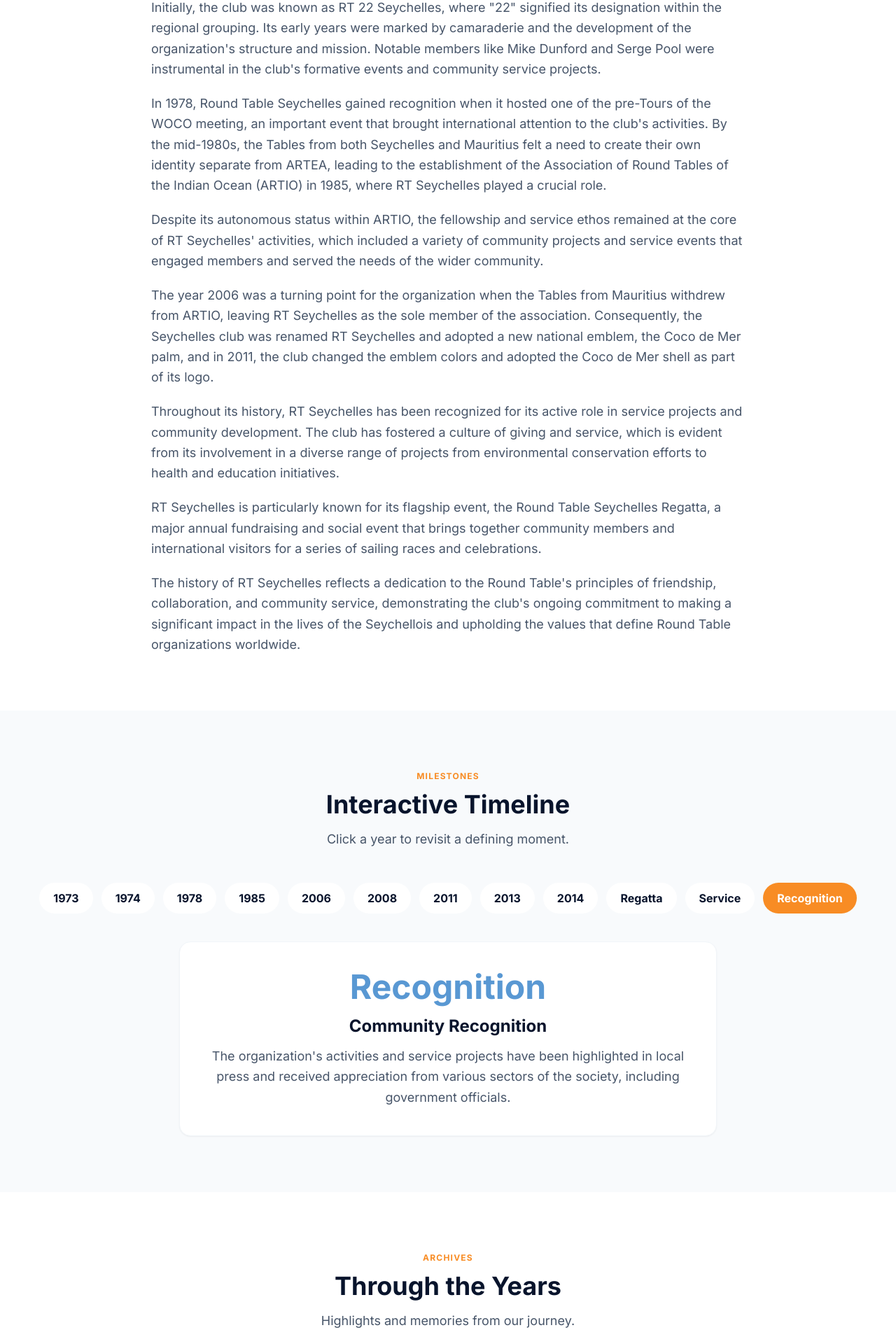
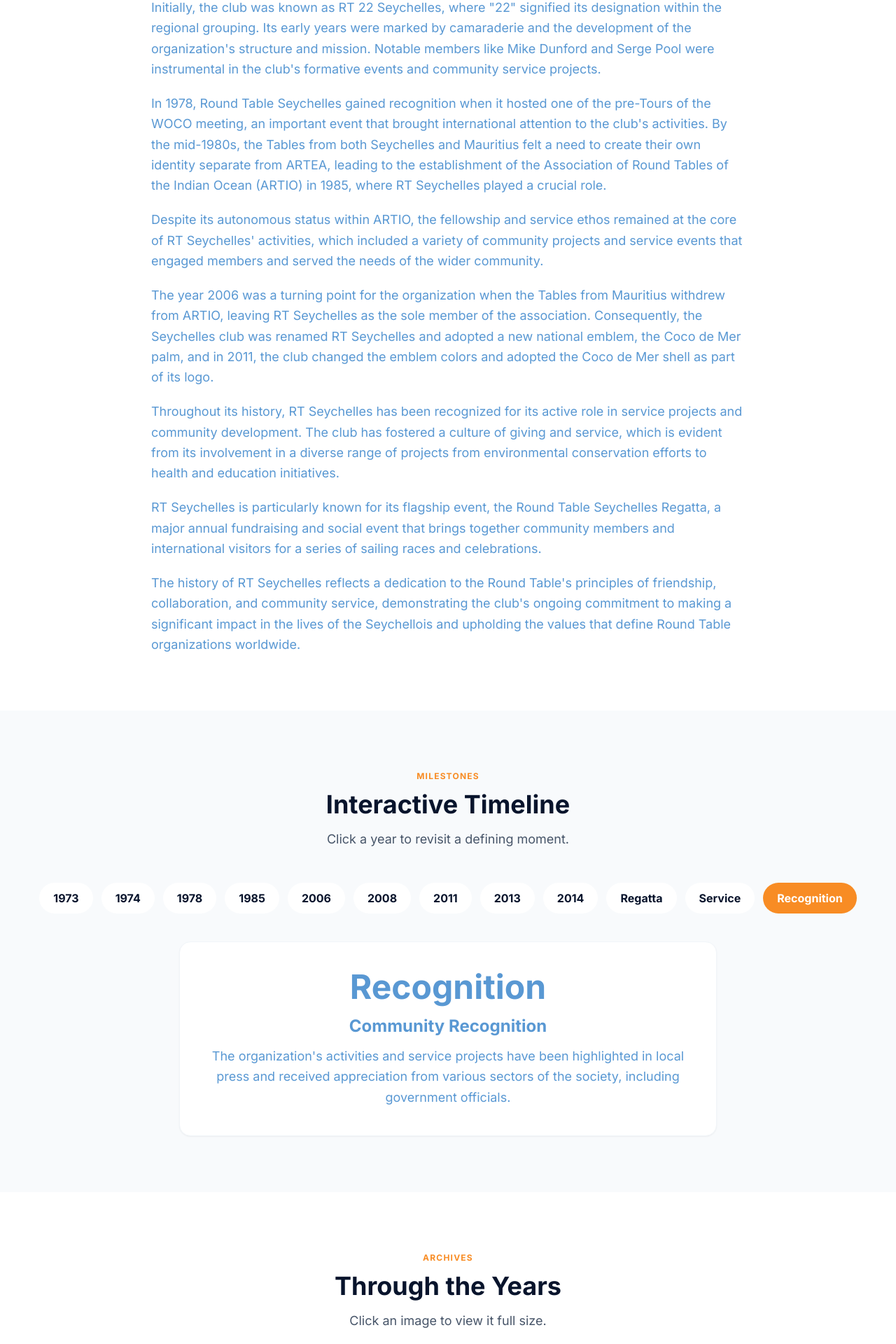
Before and after one commit to semelanie/RTS, a React (Vite) app: page /history in a window 1280 px wide. Shown: the part 840-2760 px from the top of the page at 70% size. Built offline with nearby package versions, Linux system fonts and the light colour scheme.

Commit message:
Add files via upload

```diff
--- a/src/pages/History.tsx
+++ b/src/pages/History.tsx
@@ -1,4 +1,5 @@
 import React, { useState } from 'react';
+import { X, ChevronLeft, ChevronRight } from 'lucide-react';
 import PageLayout from '@/components/PageLayout';
 import PageHero from '@/components/PageHero';
 import SectionTitle from '@/components/SectionTitle';
@@ -8,11 +9,17 @@
 
 const History: React.FC = () => {
   const [active, setActive] = useState(MILESTONES.length - 1);
+  const [lightbox, setLightbox] = useState<number | null>(null);
+
+  const openLightbox = (i: number) => setLightbox(i);
+  const closeLightbox = () => setLightbox(null);
+  const prevImage = () => setLightbox((prev) => (prev !== null ? (prev - 1 + gallery.length) % gallery.length : 0));
+  const nextImage = () => setLightbox((prev) => (prev !== null ? (prev + 1) % gallery.length : 0));
 
   return (
     <PageLayout
       title="History | Round Table Seychelles"
-      description="Explore the history of Round Table Seychelles \u2014 from its founding in 1973 through ARTEA, WOCO and ARTIO, key milestones and an interactive timeline."
+      description="Explore the history of Round Table Seychelles — from its founding in 1973 through ARTEA, WOCO and ARTIO, key milestones and an interactive timeline."
     >
       <PageHero
         image={IMAGES.groupOutdoor}
@@ -22,10 +29,11 @@
         subtitle="Tracing the journey of Round Table Seychelles since 1973."
       />
 
+      {/* History text */}
       <section className="py-20 bg-white">
         <div className="max-w-4xl mx-auto px-4 sm:px-6">
           <SectionTitle eyebrow="The Beginning" title="Our Legacy" />
-          <div className="space-y-5 text-lg text-slate-600 leading-relaxed">
+          <div className="space-y-5 text-lg text-[#5998d3] leading-relaxed">
             <p>
               Round Table Seychelles has a rich history that is deeply rooted in community service and international fellowship.
               The journey of Round Table Seychelles began when it was chartered in 1973 as a member of the Association of Round Tables of
@@ -70,7 +78,6 @@
         </div>
       </section>
 
-
       {/* Interactive timeline */}
       <section className="py-20 bg-slate-50">
         <div className="max-w-7xl mx-auto px-4 sm:px-6">
@@ -90,22 +97,65 @@
           </div>
           <div className="max-w-3xl mx-auto bg-white rounded-2xl p-10 shadow-sm border border-slate-100 text-center">
             <span className="text-5xl font-extrabold text-[#5998d3]">{MILESTONES[active].year}</span>
-            <h3 className="text-2xl font-bold text-[#08142C] mt-4 mb-3">{MILESTONES[active].title}</h3>
-            <p className="text-lg text-slate-600 leading-relaxed">{MILESTONES[active].desc}</p>
+            <h3 className="text-2xl font-bold text-[#5998d3] mt-4 mb-3">{MILESTONES[active].title}</h3>
+            <p className="text-lg text-[#5998d3] leading-relaxed">{MILESTONES[active].desc}</p>
           </div>
         </div>
       </section>
 
+      {/* Gallery with lightbox */}
       <section className="py-20 bg-white">
         <div className="max-w-7xl mx-auto px-4 sm:px-6">
-          <SectionTitle eyebrow="Archives" title="Through the Years" subtitle="Highlights and memories from our journey." />
+          <SectionTitle eyebrow="Archives" title="Through the Years" subtitle="Click an image to view it full size." />
           <div className="grid grid-cols-2 md:grid-cols-3 gap-4">
             {gallery.map((src, i) => (
-              <img key={i} src={src} alt={`RTS historical highlight ${i + 1}`} className="w-full h-56 object-cover rounded-xl hover:opacity-90 transition-opacity" />
+              <img
+                key={i}
+                src={src}
+                alt={`RTS historical highlight ${i + 1}`}
+                className="w-full h-56 object-cover rounded-xl hover:opacity-90 transition-opacity cursor-pointer hover:scale-[1.02] transition-transform duration-200"
+                onClick={() => openLightbox(i)}
+              />
             ))}
           </div>
         </div>
       </section>
+
+      {/* Lightbox */}
+      {lightbox !== null && (
+        <div className="fixed inset-0 z-50 bg-black/90 flex items-center justify-center p-4" onClick={closeLightbox}>
+          <div className="relative max-w-4xl w-full" onClick={(e) => e.stopPropagation()}>
+            <img
+              src={gallery[lightbox]}
+              alt={`RTS highlight ${lightbox + 1}`}
+              className="w-full max-h-[80vh] object-contain rounded-xl"
+            />
+            {/* Close */}
+            <button
+              onClick={closeLightbox}
+              className="absolute top-3 right-3 bg-white/90 rounded-full p-2 hover:bg-white transition-colors"
+            >
+              <X size={20} className="text-[#08142C]" />
+            </button>
+            {/* Prev */}
+            <button
+              onClick={prevImage}
+              className="absolute left-3 top-1/2 -translate-y-1/2 bg-white/90 rounded-full p-2 hover:bg-white transition-colors"
+            >
+              <ChevronLeft size={24} className="text-[#08142C]" />
+            </button>
+            {/* Next */}
+            <button
+              onClick={nextImage}
+              className="absolute right-3 top-1/2 -translate-y-1/2 bg-white/90 rounded-full p-2 hover:bg-white transition-colors"
+            >
+              <ChevronRight size={24} className="text-[#08142C]" />
+            </button>
+            {/* Counter */}
+            <p className="text-center text-white/60 text-sm mt-3">{lightbox + 1} / {gallery.length}</p>
+          </div>
+        </div>
+      )}
     </PageLayout>
   );
 };
```
Lines whose indentation alone changed are shown as unchanged.
